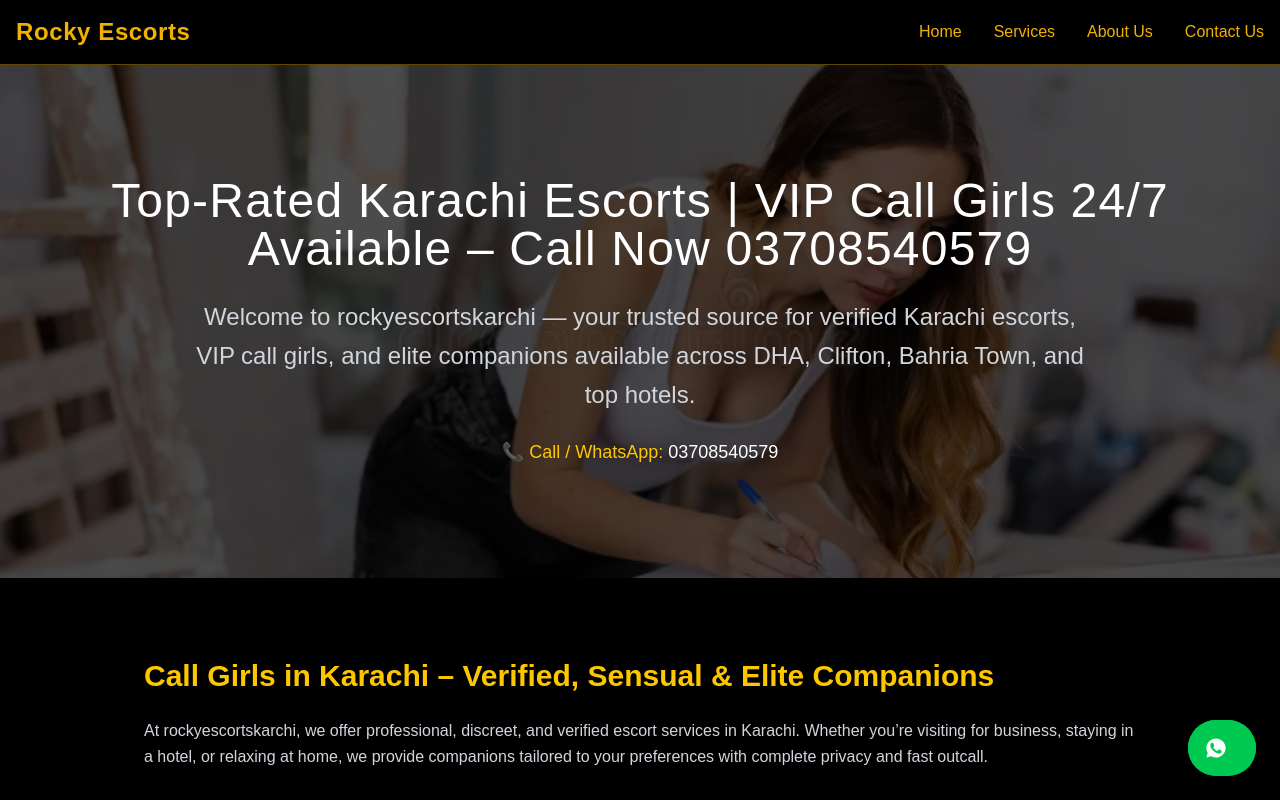
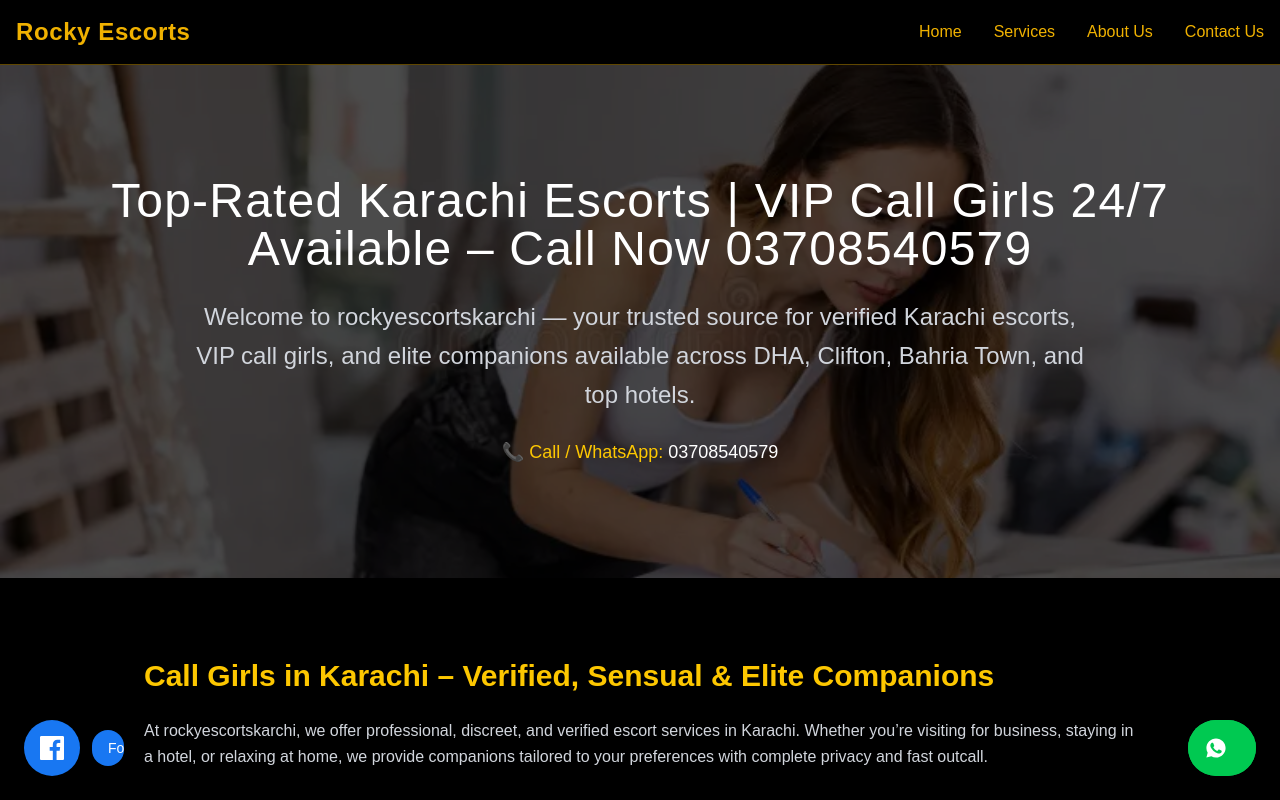
Before and after one commit to iamtalhaarifvlogs/rockykarachi1, a Next.js app: page / in a window 1280 px wide. Shown: the top 800 px of the page. Built offline with nearby package versions, Linux system fonts and the light colour scheme.

Commit message:
Update layout.tsx

```diff
--- a/app/layout.tsx
+++ b/app/layout.tsx
@@ -3,6 +3,7 @@ import "./globals.css";
 import Header from "@/app/components/header";
 import Footer from "@/app/components/footer";
 import WhatsAppButton from "@/app/components/WhatsAppButton";
+import FacebookButton from "@/app/components/FacebookButton";
 
 export const metadata: Metadata = {
   title: "Rocky Escorts Karachi | Premium Escort Services in Karachi",
@@ -34,6 +35,7 @@ export default function RootLayout({
       <body className="bg-black text-gray-200">
         <Header />
 <WhatsAppButton />
+<FacebookButton />
         <main className="min-h-screen">{children}</main>
         <Footer />
       </body>
```
